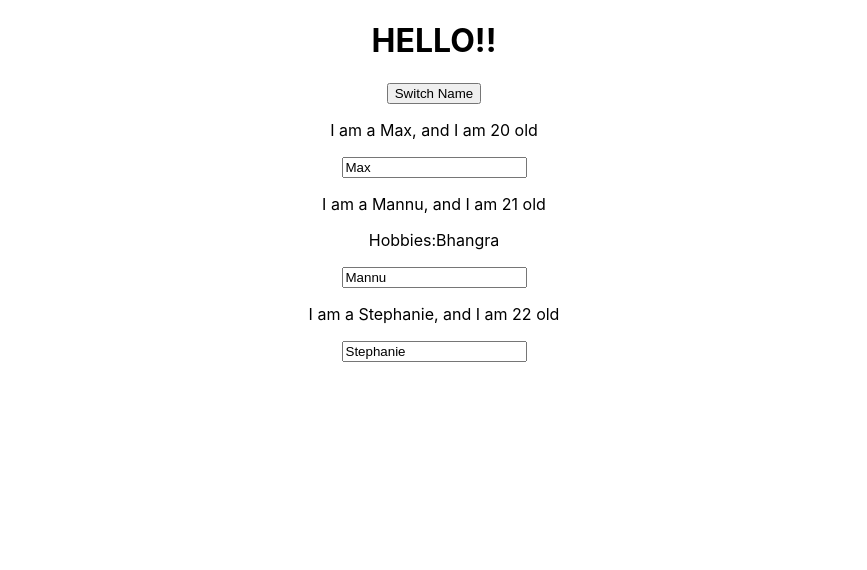
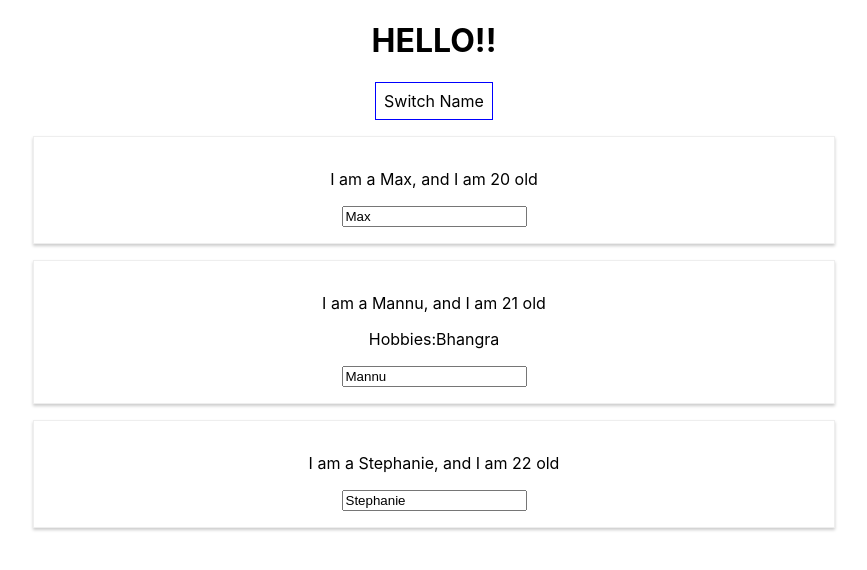
Before and after one commit to sandeepsodhi/reactproj, a React (Create React App) app: page / in a window 1280 px wide. Shown: the top 570 px of the page, without its empty margins (206-1073 px from the left). Built offline with nearby package versions, Linux system fonts and the light colour scheme.

Commit message:
inline style and stylesheet changes

```diff
--- a/src/App.js
+++ b/src/App.js
@@ -47,12 +47,23 @@
 
 
   render() {
+
+      const style = {
+        backgroundColor: 'white',
+        font: 'inherit',
+        border : '1px solid blue',
+        padding: '8px',
+        cursor: 'pointer'
+      };
+
       return(
         <div className="App" >
           <h1>HELLO!! </h1>
           {/* if we are specifying event onClick event as with parenthis in function name then it will immediately call the function as soon as the react loads the dom {this.swtichNameHandler()} */}
           {/* if we are defining a method with arrow function approach, then it will automatically add a return keyword implicitly. Here this satement and change made is contradicting with above statement, but here we are not directly calling the method on dom load. But we are calling it with onClick event. Also this statement is not recommended as it is not that much efficient as dom has to be re-rendered, do it only if required in some scenarios. Use the below bind statement instead. */}
-           <button onClick={() => this.swtichNameHandler('Maximiam!!')}>Switch Name</button>
+           <button
+           style={style}
+           onClick={() => this.swtichNameHandler('Maximiam!!')}>Switch Name</button>
            <Person
             name={this.state.persons[0].name}
             age = {this.state.persons[0].age}/>
--- /dev/null
+++ b/src/Person/Person.css
@@ -0,0 +1,10 @@
+.Person{
+    width : 60%;
+    margin : 16px auto;
+    border: 1px solid #eeeeee;
+    box-shadow: 0 2px 3px #cccccc;
+    padding: 16px;
+    text-align: center;
+
+
+}
--- a/src/Person/Person.js
+++ b/src/Person/Person.js
@@ -1,4 +1,6 @@
 //import React from 'react';
+
+import './Person.css'; //must import css file with extension only can be omitted of javascript
 
 //following es6 syntax to create a function
 //cont->not planing to change this function, person->functionName, () -> parameterList for function
@@ -9,7 +11,7 @@
     //children refers to any element within opening and closing tag of our element, it even refers to the plain text
 
     return (
-        <div>
+        <div className="Person">
             <p onClick={props.click}> I am a {props.name}, and I am  {props.age} old</p>
             <p>{props.children}</p>
             <input type="text" onChange={props.changed} value = {props.name} />
```
Also changed, not shown: 1 other file (tests, documents, lock files or other folders).
